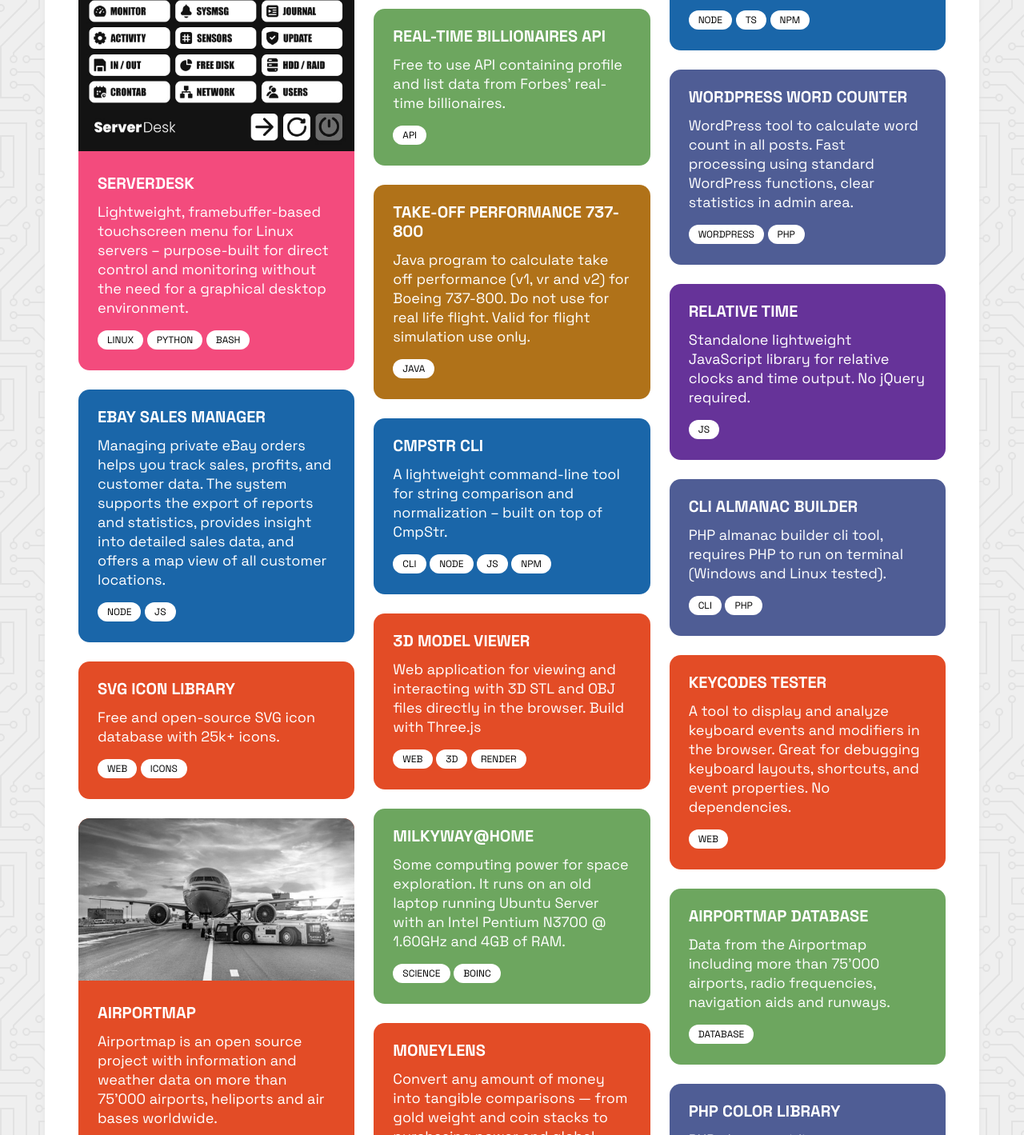
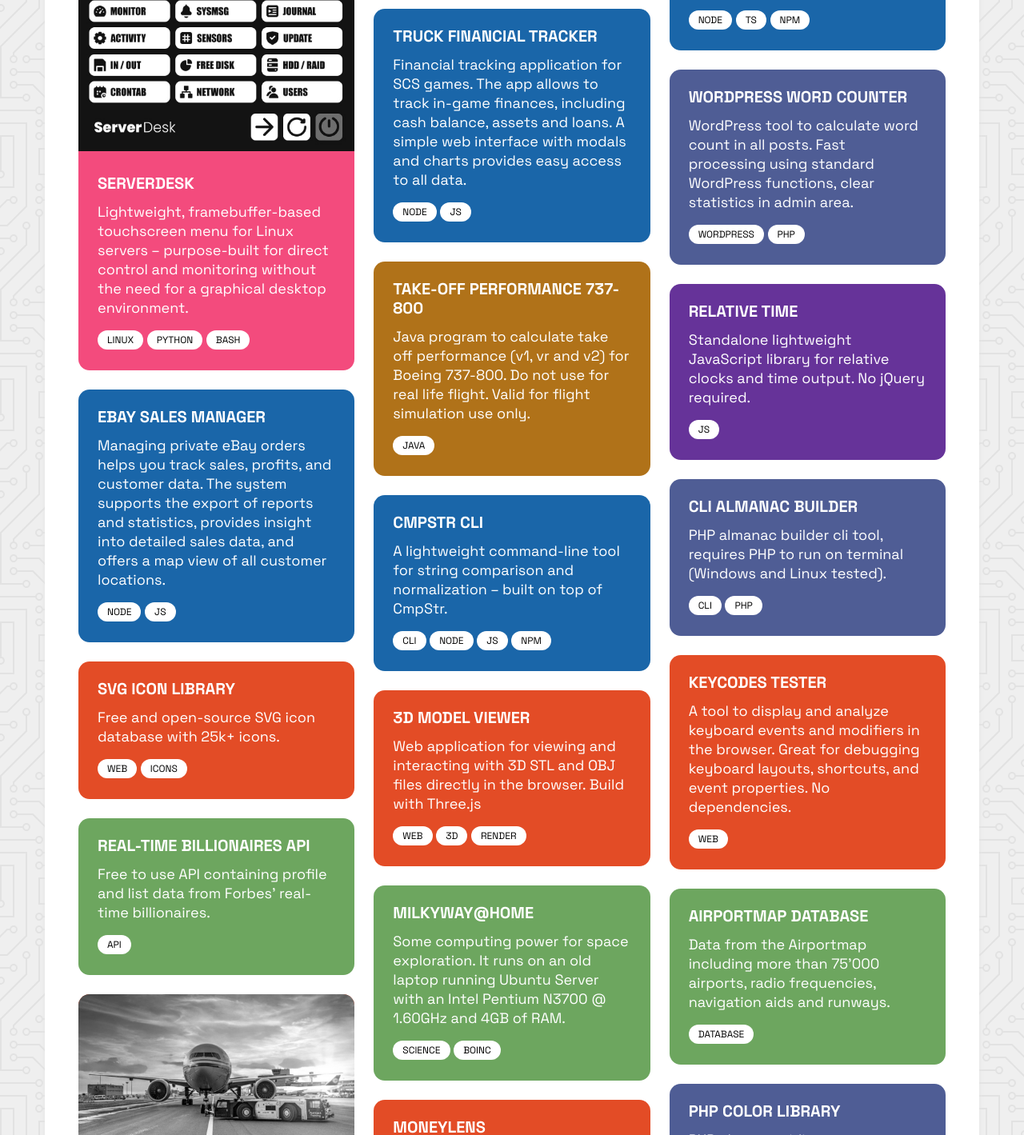
Before and after one commit to komed3/homepage, a plain HTML site: page index.html in a window 1280 px wide. Shown: the part 1911-3330 px from the top of the page at 80% size. Drawn offline with Linux system fonts and the light colour scheme.

Commit message:
+1 project

```diff
--- a/index.html
+++ b/index.html
@@ -164,6 +164,17 @@
                             </div>
                         </div>
                     </a>
+                    <a href="https://github.com/komed3/rtb-api" class="item _other">
+                        <div class="item-content">
+                            <h3>Real-time Billionaires API</h3>
+                            <p>
+                                Free to use API containing profile and list data from Forbes’ real-time billionaires.
+                            </p>
+                            <div class="tags">
+                                <span>api</span>
+                            </div>
+                        </div>
+                    </a>
                     <a href="https://airportmap.de" class="item _web">
                         <img src="./static/img/airplane.jpg" loading="lazy" class="item-preview" alt="Airportmap" />
                         <div class="item-content">
@@ -257,14 +268,17 @@
                             </div>
                         </div>
                     </a>
-                    <a href="https://github.com/komed3/rtb-api" class="item _other">
+                    <a href="https://github.com/komed3/truck-financial-tracker" class="item _node">
                         <div class="item-content">
-                            <h3>Real-time Billionaires API</h3>
+                            <h3>Truck Financial Tracker</h3>
                             <p>
-                                Free to use API containing profile and list data from Forbes’ real-time billionaires.
+                                Financial tracking application for SCS games. The app allows to track in-game finances,
+                                including cash balance, assets and loans. A simple web interface with modals and charts
+                                provides easy access to all data.
                             </p>
                             <div class="tags">
-                                <span>api</span>
+                                <span>node</span>
+                                <span>js</span>
                             </div>
                         </div>
                     </a>
```
